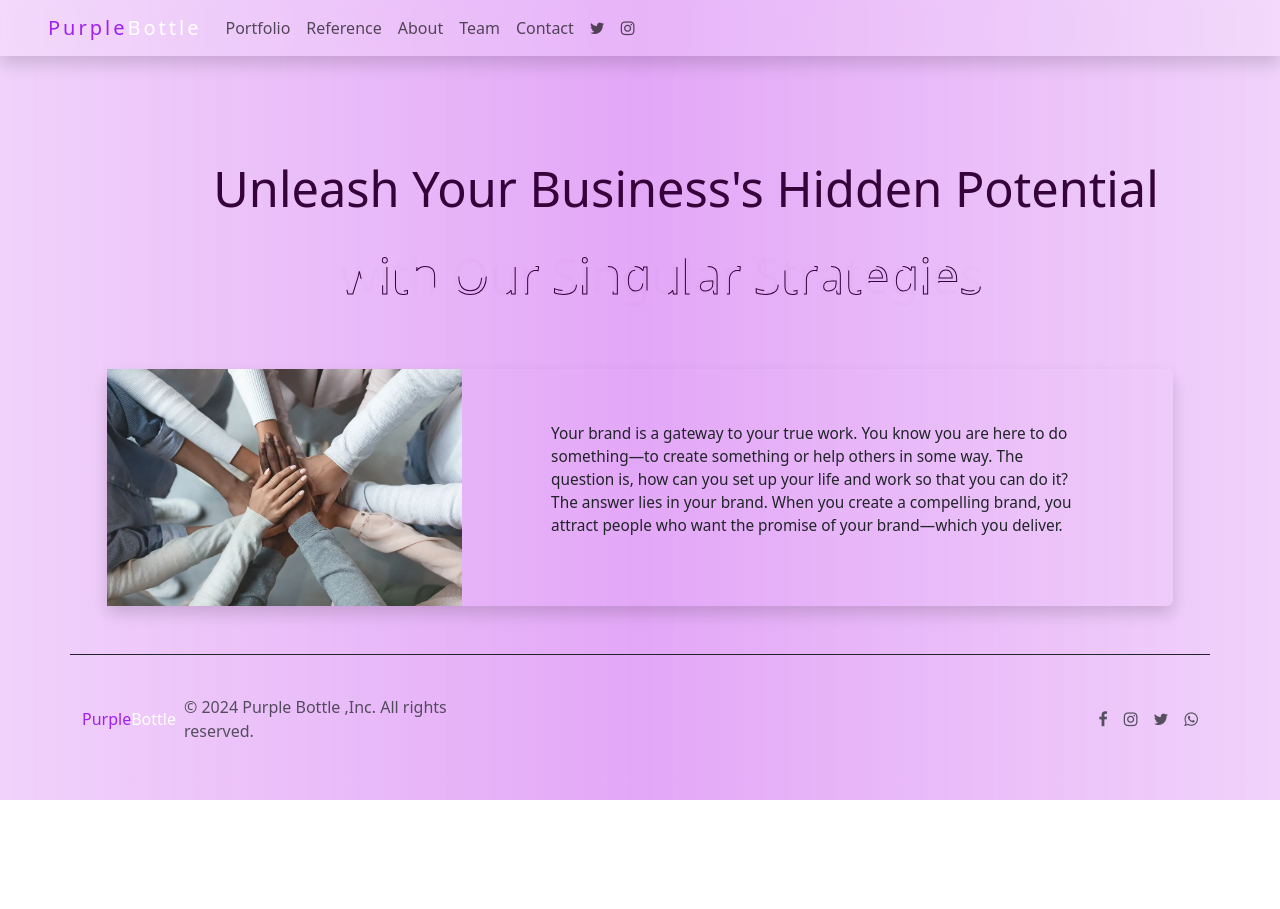
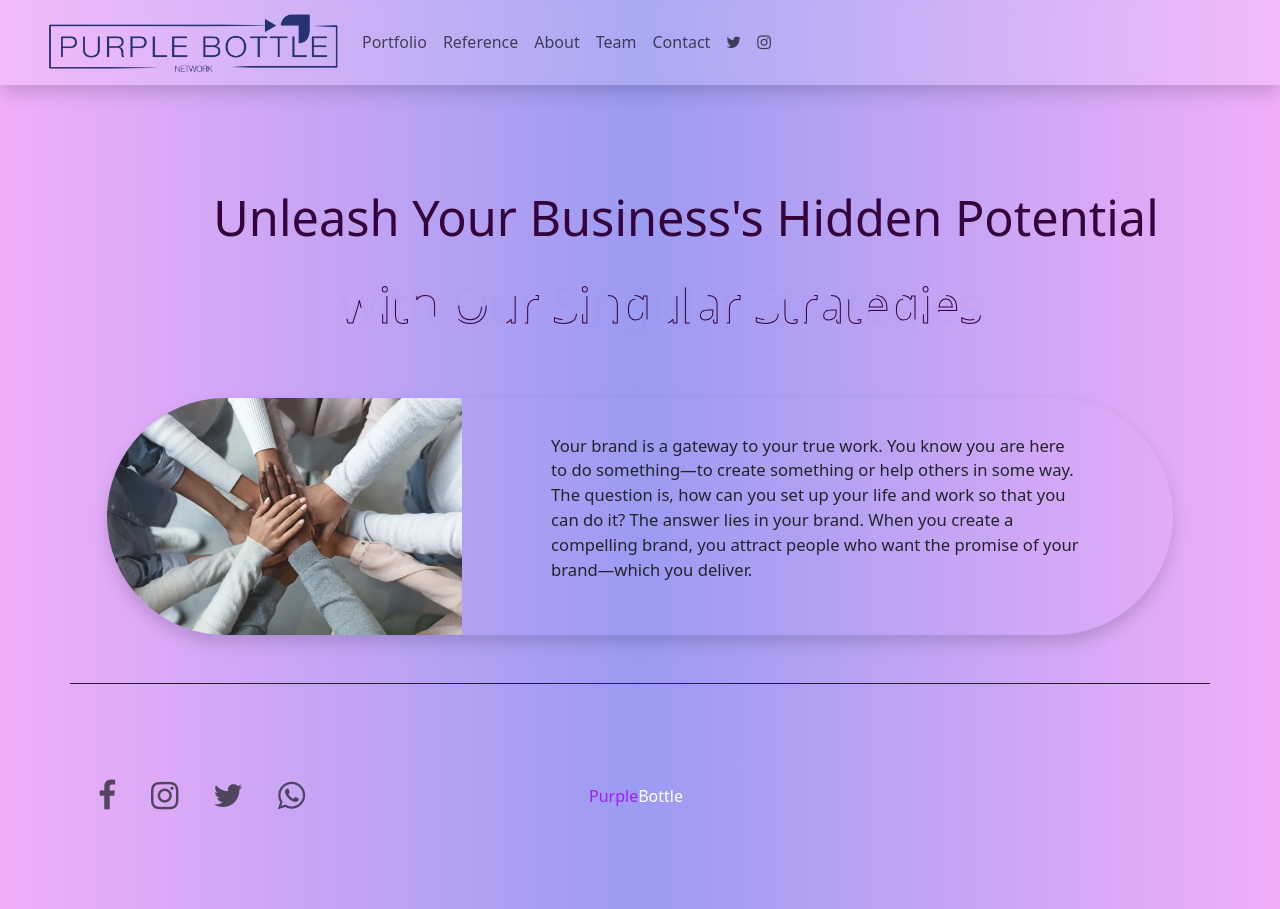
Before and after one commit to Mohamed-ELMASRY-code/PurpleBottle, a plain HTML site: page index.html in a window 1280 px wide. Before the commit the page ends 800 px from the top, so only its background shows below. Drawn offline with nearby package versions, Linux system fonts and the light colour scheme.

Commit message:
divdesign

```diff
--- a/Style/HomePage.css
+++ b/Style/HomePage.css
@@ -23,15 +23,19 @@
 }
 
 .navbar-brand {
-  font-size: 1.75rem;
   letter-spacing: 3px;
+}
+.navbar{
+  max-height: 100px !important;
 }
 .navbar-toggler  {
    border: none !important;
   }
 body {
 
-    background-image:linear-gradient(to right, rgba(239, 205, 250, 0.89), rgb(227, 167, 247),rgba(239, 205, 250, 0.89));;
+    background-image:linear-gradient(to right, #f1aef9, #9b9bf2,#f1aef9);
+    font-family: 'Helvetica', 'Arial', sans-serif;
+
     /* padding-top: 56px; */
     /* height: 50000px; */
     /* background-image:linear-gradient(to right, rgba(239, 205, 250, 0.89), rgb(227, 167, 247), rgb(221, 136, 250), rgb(210, 110, 243));; */
@@ -98,8 +102,8 @@ body {
   }
 
   @keyframes filling {
-    0%, 80% { fill:  #6c0575; fill-opacity: 0; }
-    80%, 100% { fill:   rgb(227, 167, 247); fill-opacity: 1; }
+    0%, 80% { fill:  #263281; fill-opacity: 0; }
+    80%, 100% { fill:   rgb(104, 80, 168); fill-opacity: 1; }
   }
 .mx6{
   margin: 6rem  !important;
@@ -115,5 +119,17 @@ body {
 	align-items: center;
 }
 .scrolled{
-  background-image:linear-gradient(to right, rgba(239, 205, 250, 0.89), rgb(227, 167, 247), rgba(239, 205, 250, 0.89)) !important ;;
+  background-image:linear-gradient(to right, #f1aef9, #9b9bf2,#f1aef9) !important ;;
 }
+
+@media screen and (min-width: 768px) {
+p.textfont {
+    font-size: 1.3vw;
+  }
+}
+
+@media screen and (max-width: 1024px) {
+p.textfont {
+    font-size: 2vw;
+  }
+}
--- a/index.html
+++ b/index.html
@@ -24,7 +24,8 @@ $(window).scroll(function() {
 <body>
     <nav class="navbar navbar-expand-lg navbar-light  sticky-top mask-custom shadow">
         <div class="d-lg-flex mx-5">
-          <a  class="navbar-brand brand" href="index.html"><span class="purple" >Purple</span><span class="bottle" >Bottle</span></a>
+          <a  class="navbar-brand brand" href="index.html"><img src="/Images/mainlogo.png" alt="Logo" width="290"
+            class="d-inline-block align-text-top"></a>
           <button class="navbar-toggler" type="button" data-bs-toggle="collapse"
           data-bs-target="#navbarSupportedContent" aria-controls="navbarSupportedContent" aria-expanded="false"
           aria-label="Toggle navigation">
@@ -87,13 +88,11 @@ $(window).scroll(function() {
 <div class="b-example-divider  d-sm-none d-md-block"></div>
 
 <div class="row">
-  <div class="offset-1 col row shadow rounded ">
-    <div class="col-4">
-    <img class="img-fluid" src="/Images/team1.webp" alt="TeamImage">
-    </div>
-    <div class="offset-1 col-6  divtextcontent">
+  <div class="offset-1 col row shadow rounded-pill ">
+    <img class="img-fluid col-4 rounded-start-pill rounded-end-4" src="/Images/team1.webp" alt="TeamImage">
+    <div class="offset-1 col-6  my-auto">
       <div>
-        <p style="font-size: 1.2vw;">Your brand is a gateway to your true work. You know you are here to do something—to create something or help others in some way. The question is, how can you set up your life and work so that you can do it? The answer lies in your brand. When you create a compelling brand, you attract people who want the promise of your brand—which you deliver.
+        <p class="textfont">Your brand is a gateway to your true work. You know you are here to do something—to create something or help others in some way. The question is, how can you set up your life and work so that you can do it? The answer lies in your brand. When you create a compelling brand, you attract people who want the promise of your brand—which you deliver.
         </p>
       </div>
     </div>
@@ -102,7 +101,7 @@ $(window).scroll(function() {
   </div>
 </div>
 <div class="b-example-divider d-sm-none d-md-block"></div>
-<div class="container border-top  border-dark">
+<!-- <div class="container border-top  border-dark">
   <footer class="d-flex flex-wrap justify-content-between align-items-center py-3 my-4">
     <div class="col-md-4 d-flex align-items-center">
       <a  class="mb-3 me-2 mb-md-0 text-muted text-decoration-none lh-1" href="index.html"><span class="purple" >Purple</span><span class="bottle" >Bottle</span></a>
@@ -116,6 +115,35 @@ $(window).scroll(function() {
       <li class="ms-3"><a class="text-muted" href="#!"><i class="fa fa-whatsapp"></i></a></li>
     </ul>
   </footer>
+</div> -->
+
+<div class="container border-top  border-dark">
+  <footer class="row row-cols-5 py-5 my-5 ">
+     <div class="col">
+      <ul class="nav justify-content-between list-unstyled d-flex">
+        <li class="ms-3"><a class="text-muted" href="#!"><i class="fa fa-facebook fa-2x"></i></a></li>
+        <li class="ms-3"><a class="text-muted" href="#!"><i class="fa fa-instagram fa-2x"></i></a></li>
+        <li class="ms-3"><a class="text-muted" href="#!"><i class="fa fa-twitter fa-2x"></i></a></li>
+        <li class="ms-3"><a class="text-muted" href="#!"><i class="fa fa-whatsapp fa-2x"></i></a></li>
+      </ul>
+    </div>
+    <div class="col">
+
+    </div>
+
+    <div class="col divtextcontent">
+      <a  class="mb-3 me-2 mb-md-0 text-muted text-decoration-none lh-1" href="index.html"><span class="purple" >Purple</span><span class="bottle" >Bottle</span></a>
+
+    </div>
+
+    <div class="col">
+
+    </div>
+
+    <div class="col">
+
+    </div>
+  </footer>
 </div>
 
 
```
Also changed, not shown: Images/mainlogo.png (added).
